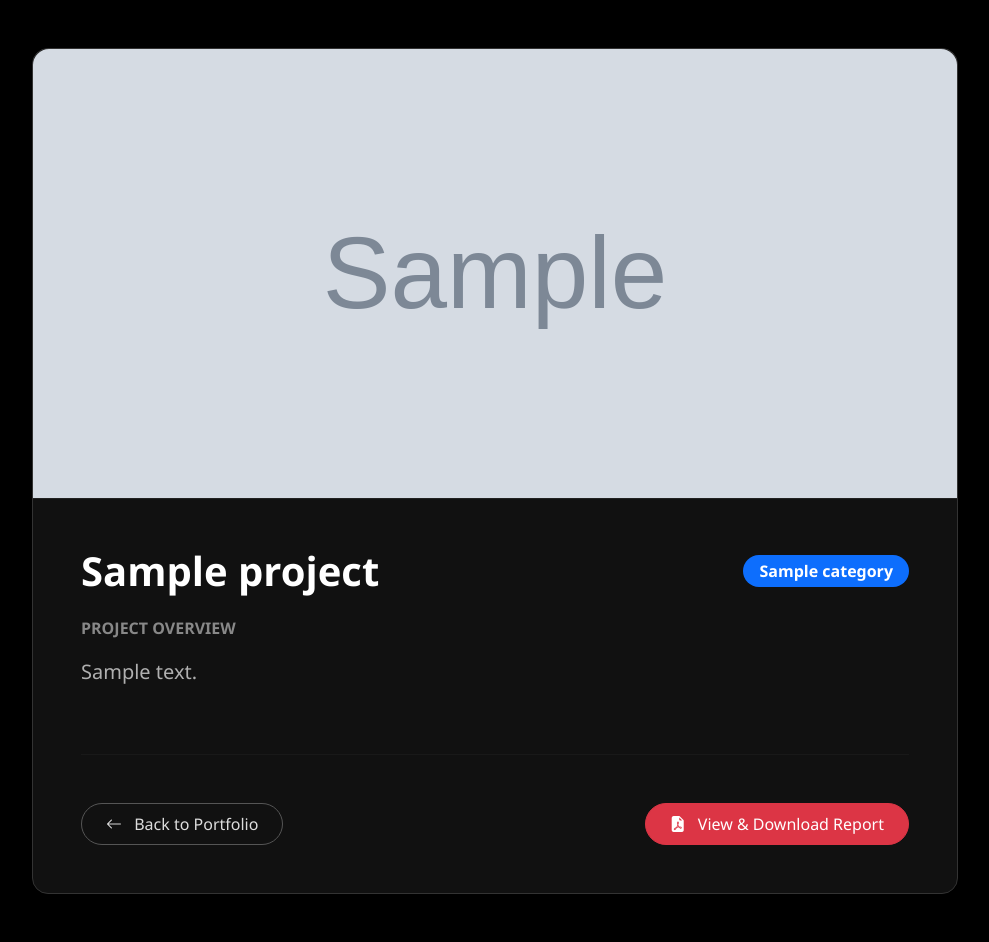
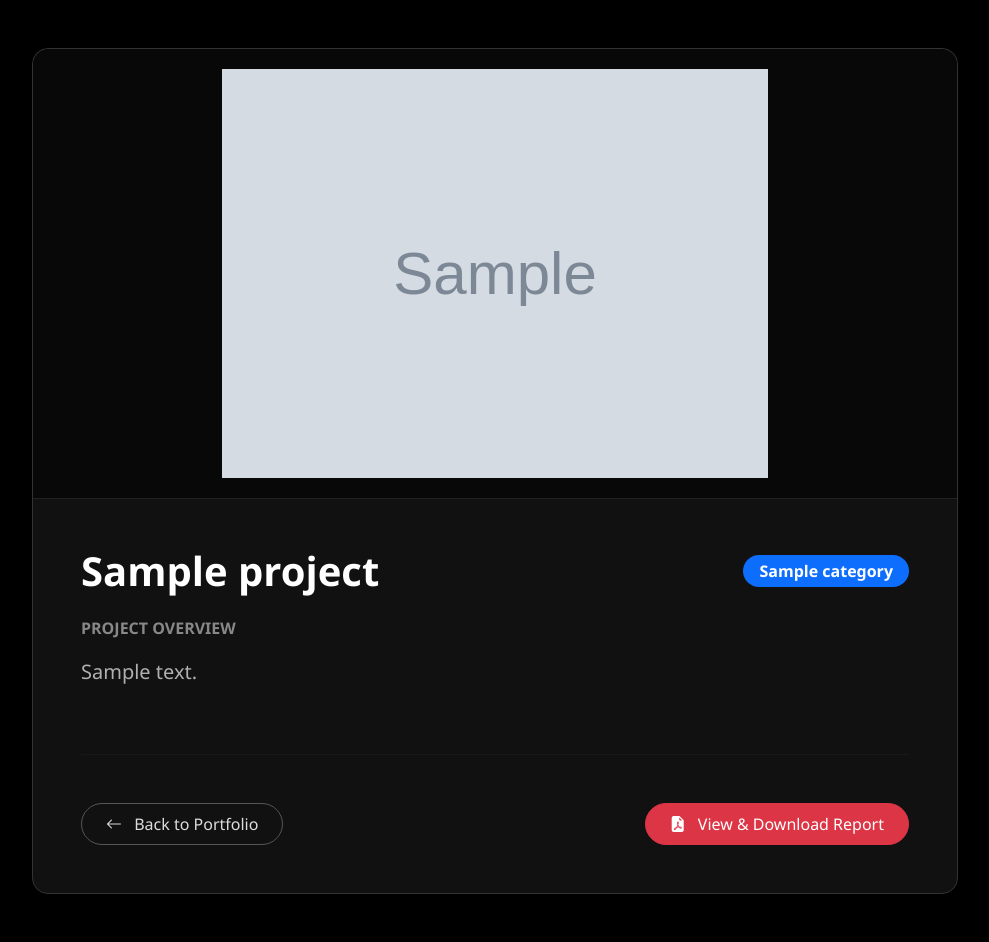
Before and after one commit to Sivaraj-T-hash/Personal-Portfolio-Flask, a Flask app: page /project/0 in a window 1280 px wide. Shown: the whole page, without its empty margins (145-1134 px from the left). Run offline with Flask 3, Linux system fonts and the light colour scheme; grey boxes marked "Sample" are stand-in pictures; a database or web service that is not in the repository returns one stand-in record (values such as "Sample title").

Commit message:
Modify project header style for better image display
Updated project header style to use 'contain' for image fitting and added a dark background.

```diff
--- a/templates/project_details.html
+++ b/templates/project_details.html
@@ -32,14 +32,16 @@
             background-color: #333;
             color: #fff;
         }
-        /* Image Header Style */
+       /* --- UPDATED PROJECT HEADER STYLE --- */
 .project-img-header {
     width: 100%;
     height: 450px;
-            object-fit: cover;
+    object-fit: contain; /* Changed from cover to contain */
+    background-color: #080808; /* Pure dark background for the frame */
     border-top-left-radius: var(--bs-border-radius-xl) !important;
     border-top-right-radius: var(--bs-border-radius-xl) !important;
     border-bottom: 1px solid #222;
+    padding: 20px; /* Optional: Adds a frame effect around your project image */
 }
     </style>
 </head>
```
Lines whose indentation alone changed are shown as unchanged.
